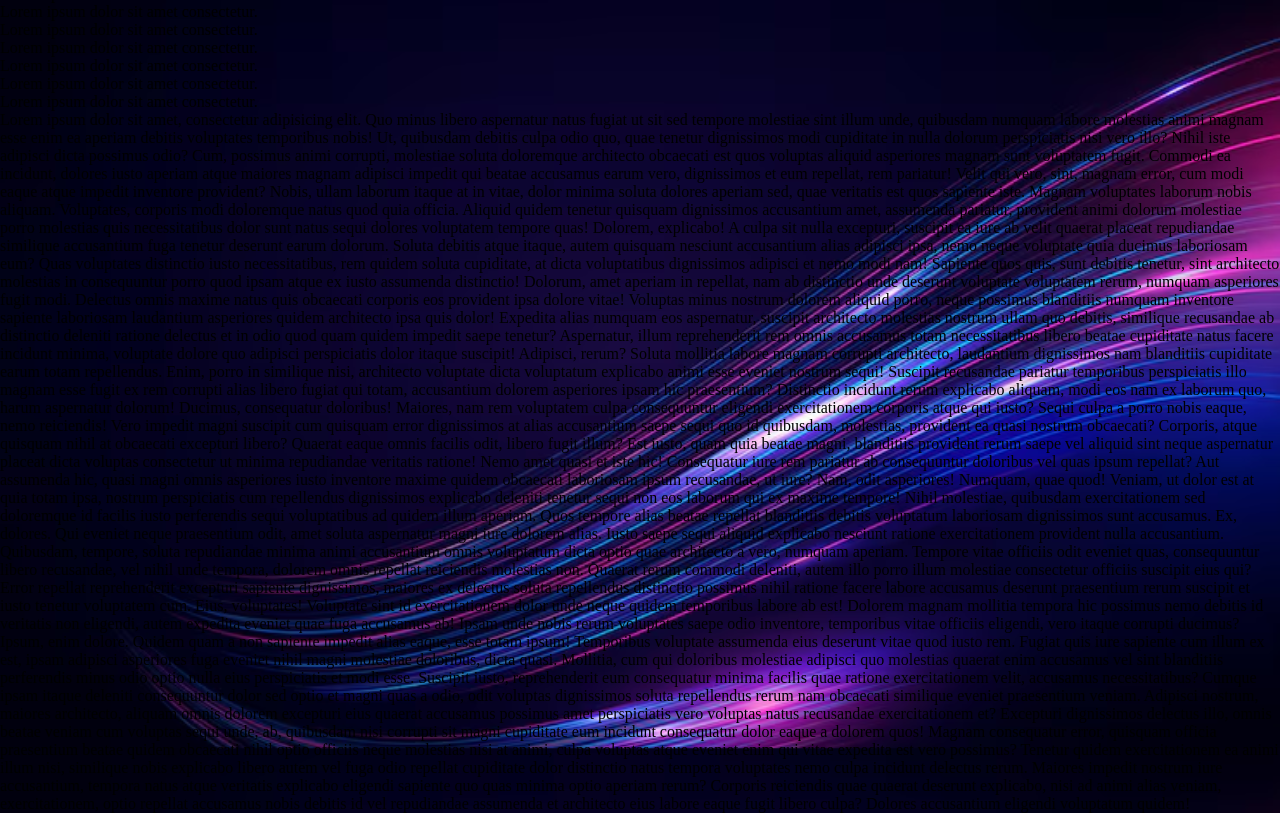
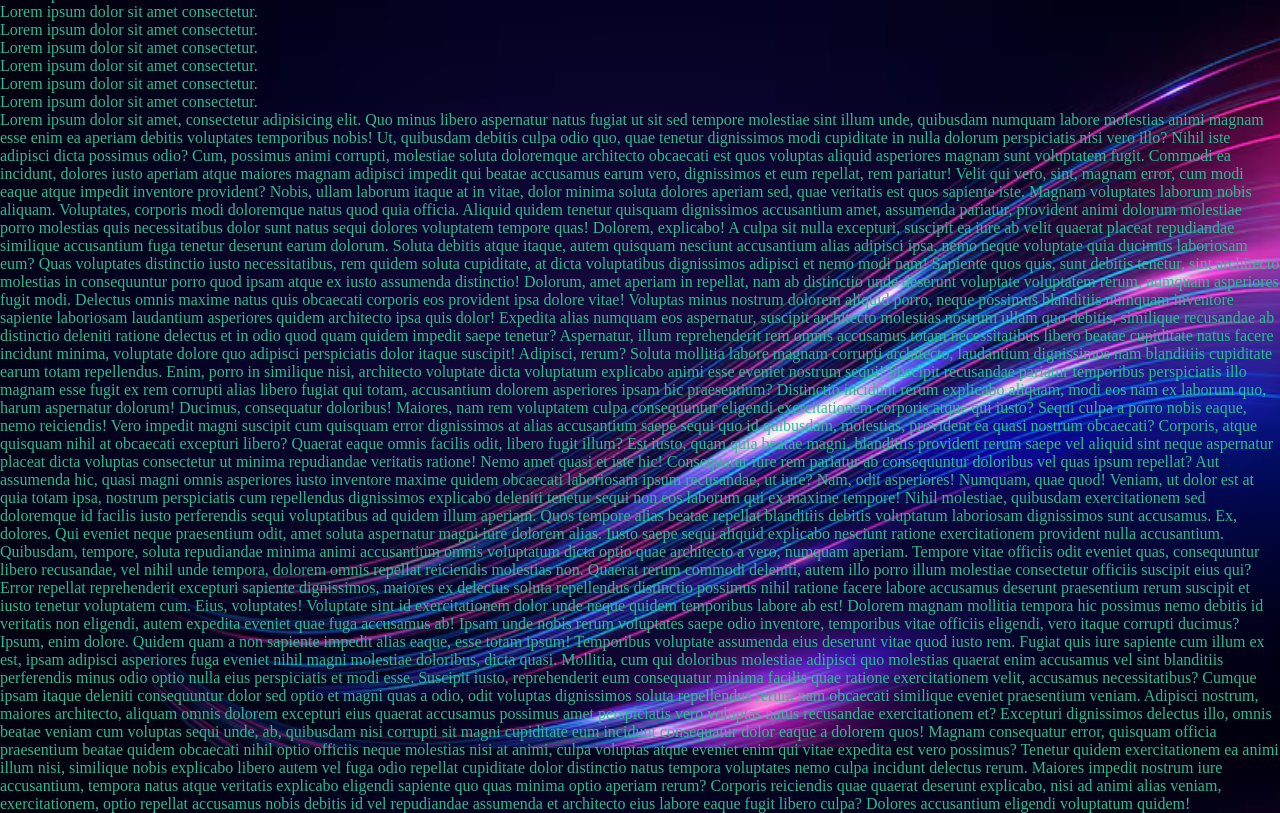
Before and after one commit to mubashircr7/Learining-CSS3, a plain HTML site: page Class-13/cls13.html in a window 1280 px wide. Shown: the part 52-865 px from the top of the page. Drawn offline with Linux system fonts and the light colour scheme.

Commit message:
background-size/fixed

```diff
--- a/Class-13/cls13.css
+++ b/Class-13/cls13.css
@@ -2,11 +2,12 @@
     margin: 0;
     padding: 0;
     box-sizing: border-box;
+    color: rgb(44, 188, 145);
   }
   body{
     background-image: url(bg-img.avif);
     background-repeat: no-repeat;
     background-position: right top;
     background-attachment: fixed;
-    background-size: 100%;
+    background-size: 100% 100%
   }
```
